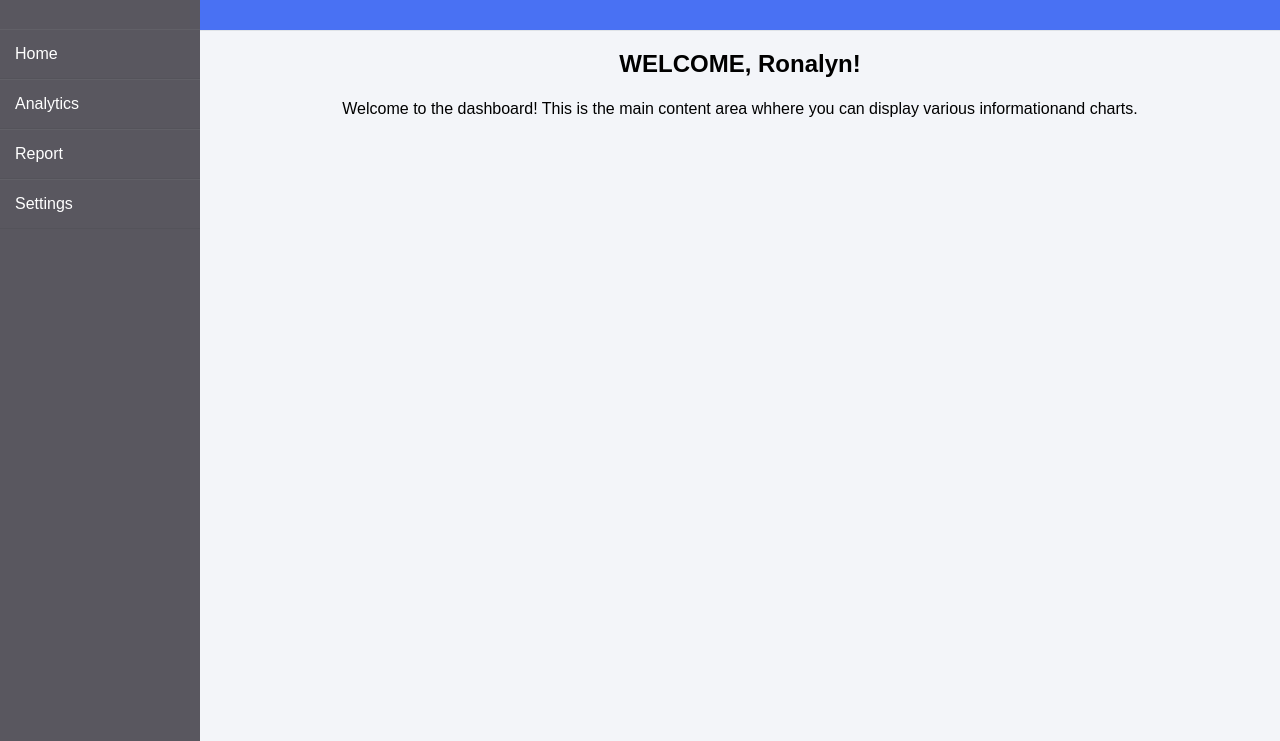
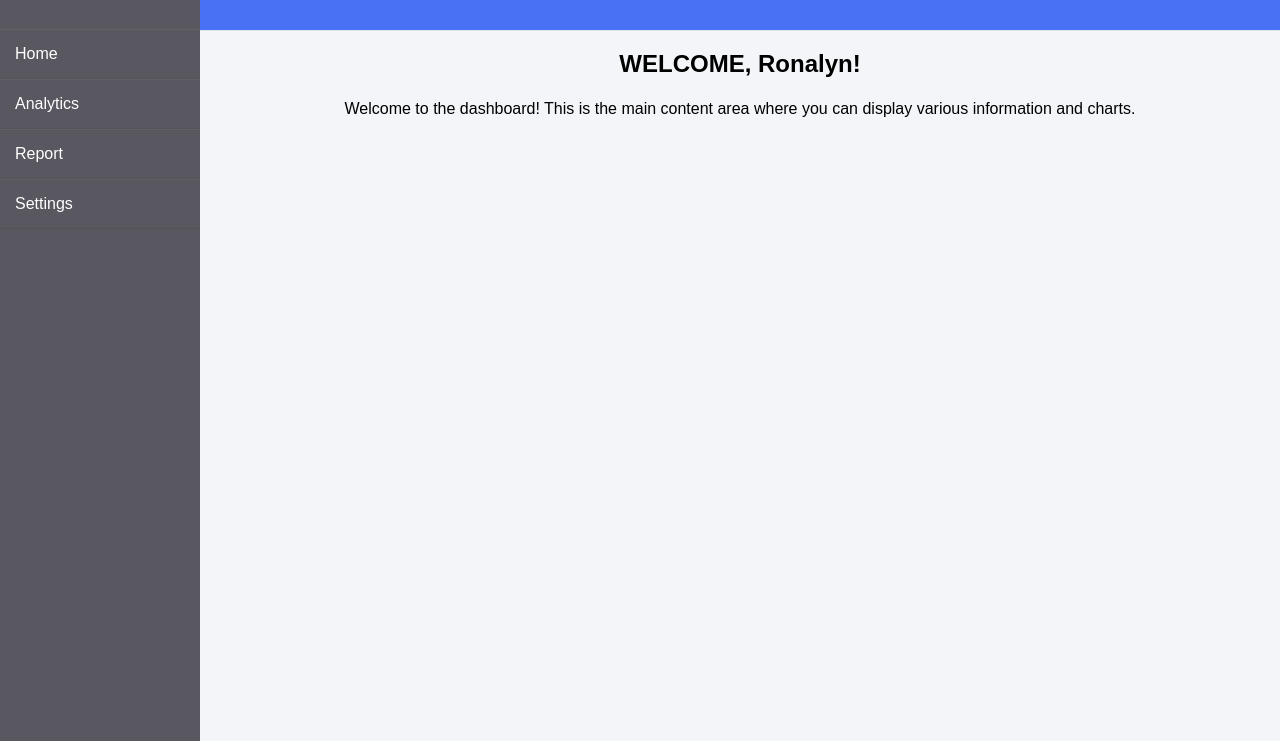
Before and after one commit to alexismierah/web-systems-technologies, a plain HTML site: page Dashboard.html in a window 1280 px wide. Shown: the part 59-800 px from the top of the page. Drawn offline with Linux system fonts and the light colour scheme.

Commit message:
Update Dashboard.html

```diff
--- a/Dashboard.html
+++ b/Dashboard.html
@@ -21,7 +21,7 @@
         <div class="header"><h1>Dashboard</h1></div>
         <div class="info">
           <div><h2>WELCOME, Ronalyn!</h2></div>
-          <div>Welcome to the dashboard! This is the main content area whhere you can display various informationand charts.</div>
+          <div>Welcome to the dashboard! This is the main content area where you can display various information and charts.</div>
       </div>
     </div>
 </div>
```
